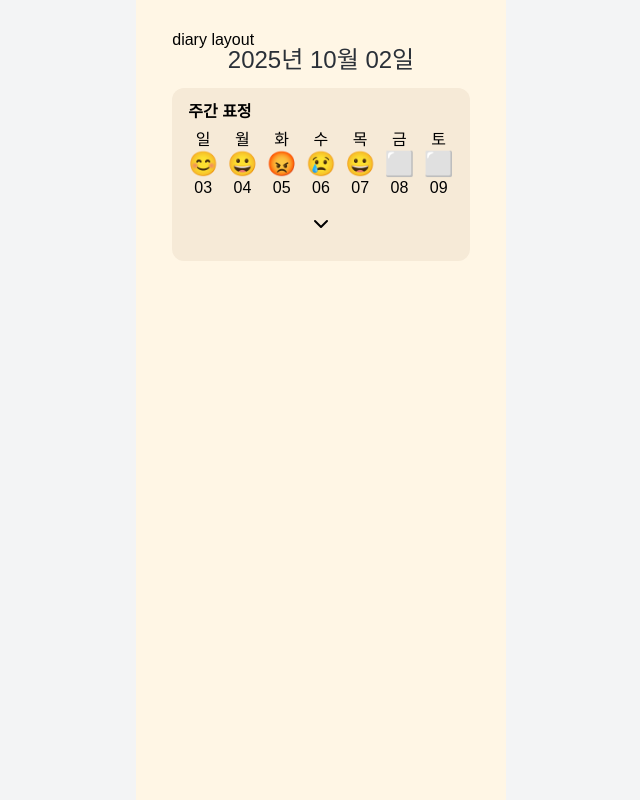
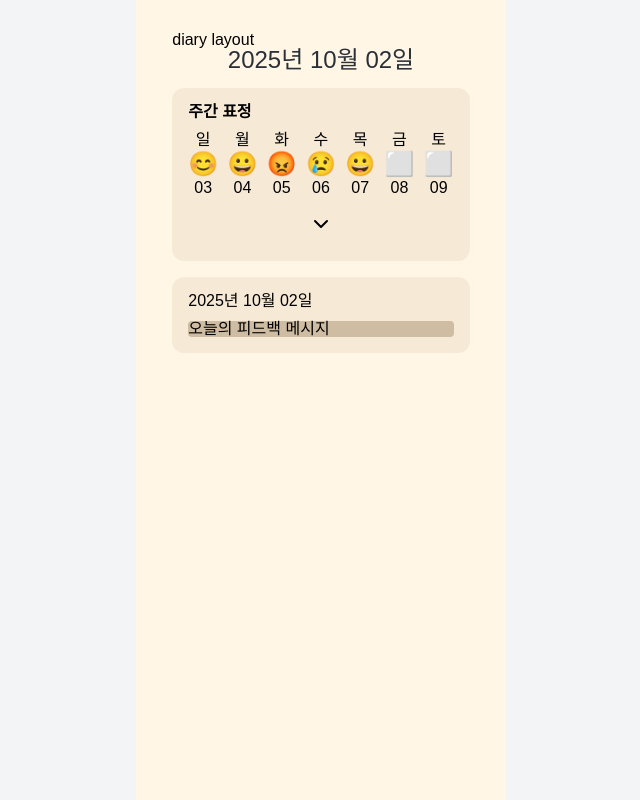
Before and after one commit to kakao-tech-campus-3rd-step3/Team4_FE, a React (Vite) app: page /diaries in a window 1280 px wide. Shown: the whole page, without its empty margins (319-959 px from the left). Built offline with nearby package versions, Linux system fonts and the light colour scheme; no server answers; a web font is replaced by a local one.

Commit message:
feat(diaries): 피드백 메시지 섹션 생성

```diff
--- a/src/pages/Diaries/List.tsx
+++ b/src/pages/Diaries/List.tsx
@@ -59,6 +59,15 @@ const ToggleButton = styled.button`
   cursor: pointer;
 `;
 
+const FeedbackDate = styled.p`
+  margin-bottom: ${({ theme }) => theme.spacing[3]};
+`;
+
+const Message = styled.div`
+  border-radius: ${({ theme }) => theme.borderRadius.xs};
+  background-color: ${({ theme }) => theme.colors.colorScale.brown400};
+`;
+
 function DiariesList() {
   const navigate = useNavigate();
   const todayKR = useMemo(() => formatKRDate(new Date()), []);
@@ -66,6 +75,7 @@ function DiariesList() {
   const gotoMonthly = () => {
     navigate(`/diaries/:id`);
   };
+
   // 예시 데이터
   const [records] = useState<EmotionRecord>({
     '2025-08-03': '😊',
@@ -107,6 +117,11 @@ function DiariesList() {
           <FiChevronDown size={24} />
         </ToggleButton>
       </Container>
+      <br />
+      <Container>
+        <FeedbackDate>{todayKR}</FeedbackDate>
+        <Message>오늘의 피드백 메시지</Message>
+      </Container>
     </>
   );
 }
```
